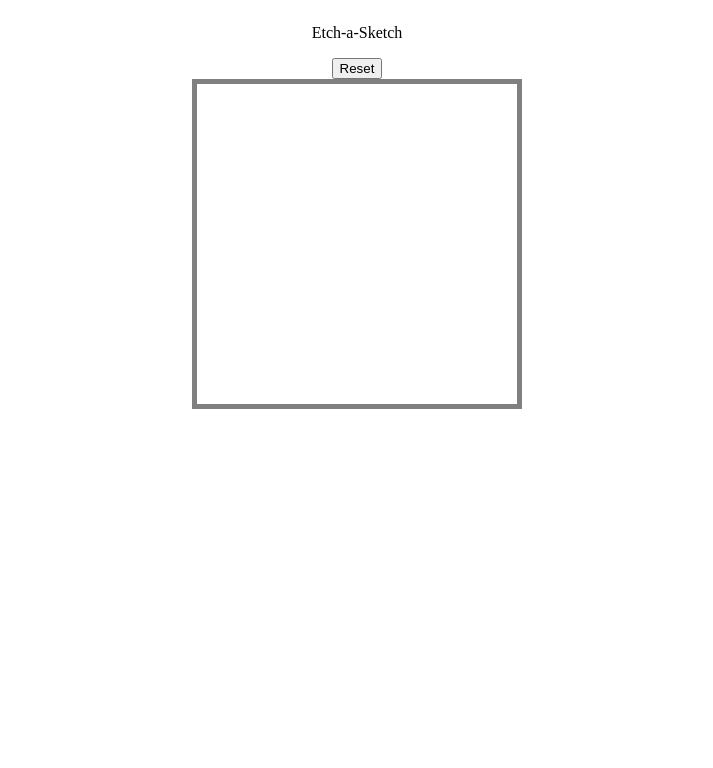
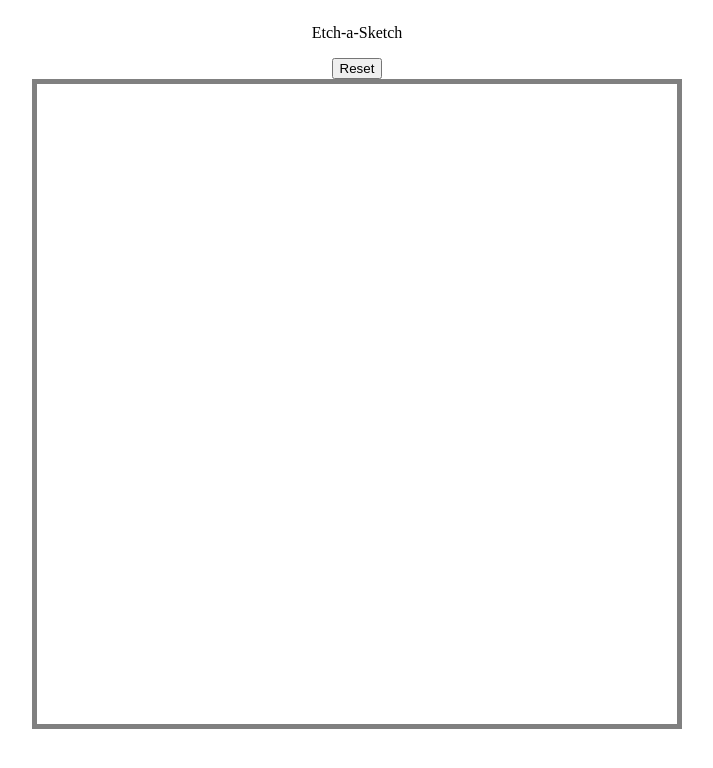
Before and after one commit to Howl-to-the-moon/echySketchy, a plain HTML site: page index.html in a window 1280 px wide. Shown: the whole page, without its empty margins (283-996 px from the left). Drawn offline with Linux system fonts and the light colour scheme.

Commit message:
i am a bitch.
i'm not sure if this is ok or not but i found
someones example online and parsed the code. i
found what i was doing wrong with the squares
rezing thing and i was both on the right and wrong
track. i will try to parse the rest of their code
to fix my creating a new board problem but i will
try to spend more time actually studying what i
was doing wrong and learn from this.

```diff
--- a/script.js
+++ b/script.js
@@ -1,6 +1,8 @@
 
 
 //gets a random color. works, fine, nothing wrong with this
+
+
 
         function getRandomColorRGB() {
       const r = Math.floor(Math.random() * 256); // Random red value (0-255)
@@ -14,6 +16,7 @@
 Basically it just gets the amount from the user, and calls itself again if they fuck up.
 the console logs only go off once so this isn't the part thats looping.
 */
+
 
     function getAmount(){
 
@@ -60,14 +63,22 @@ then we append filling to horizontal each time. and also place the color changin
 
 */
 
+
+
+
+
+
 const glombo = document.querySelector(".glombo");
 const resetB = document.querySelector("button");
 
     function etchSketch (square) {
 
+
+const squareSize = 640 / square;
+
         const container = document.createElement("div")
         container.classList.add("container");
-        glombo.appendChild(container);
+
 
     for (let i = 0; i < square ; i++ ){
 
@@ -76,10 +87,11 @@ const resetB = document.querySelector("button");
 
             for (let i = 0; i < square ; i++){
 
+
                 const filling = document.createElement("div");
                 filling.classList.add("filling");
-                filling.style.width = (960 / square);
-                filling.style.height = (960 / square);
+                filling.style.width = `${squareSize}px`;
+                filling.style.height = `${squareSize}px`;
 
                 horizontal.appendChild(filling);
 
@@ -90,14 +102,11 @@ const resetB = document.querySelector("button");
             };
 
         container.appendChild(horizontal);
-
+        glombo.appendChild(container);
 
     };
 
-
-
-
-    resetB.addEventListener("mouseup", ()=> {
+       resetB.addEventListener("mouseup", ()=> {
 
 //FIX THIS AROUND TO MAKE REMOVING AND RESETING WORK
 //this is still hella broken and keeps doubling or sonmething but it works for now so yay. fuck me
--- a/style.css
+++ b/style.css
@@ -12,8 +12,8 @@ body{
 .container {
     display: flex;
     flex-wrap: wrap;
-    max-width: 960px;
-    max-height: 960px;
+    width: 640px;
+    height: 640px;
     background-color: black;
     border: solid 5px grey;
 
@@ -29,10 +29,9 @@ body{
 .filling {
 
 
-    background-color: white;
-    width: 20px;
-    height: 20px;
-    flex: auto;
+   box-sizing: border-box;
+
+  background-color: #fff;
 
 
 
```
